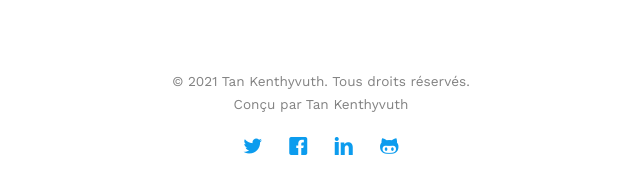
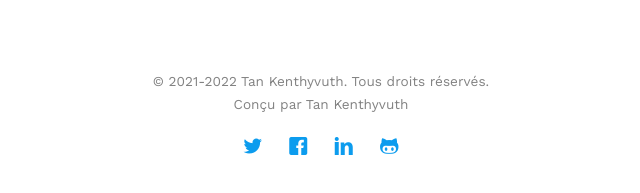
Before and after one commit to Kenthyvuth/kenthyvuth.github.io, a plain HTML site: page stages.html in a window 1280 px wide. Shown: the part 942-1135 px from the top of the page, 319-959 px from the left. Drawn offline with nearby package versions, Linux system fonts and the light colour scheme; files whose address does not match are found by name.

Commit message:
Update stages.html

```diff
--- a/stages.html
+++ b/stages.html
@@ -255,7 +255,7 @@
 				<div class="row copyright">
 					<div class="col-md-12 text-center">
 						<p>
-							<small class="block">&copy; 2021 Tan Kenthyvuth. Tous droits réservés.</small>
+							<small class="block">&copy; 2021-2022 Tan Kenthyvuth. Tous droits réservés.</small>
 							<small class="block">Conçu par Tan Kenthyvuth</small>
 						</p>
 						<p>
```
